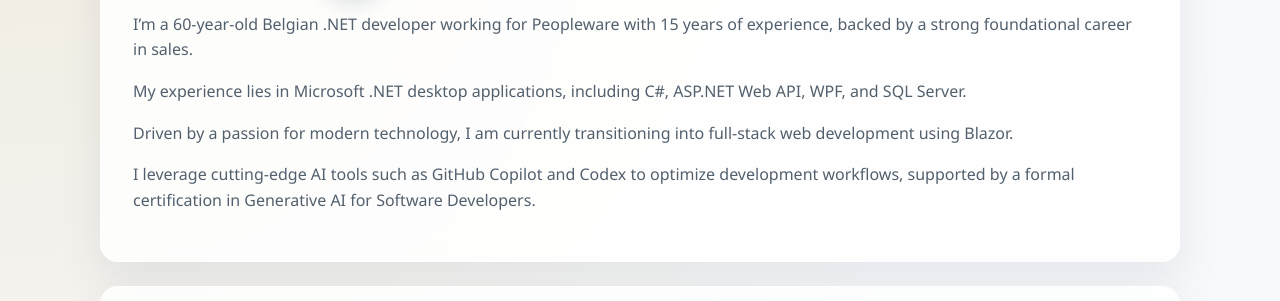
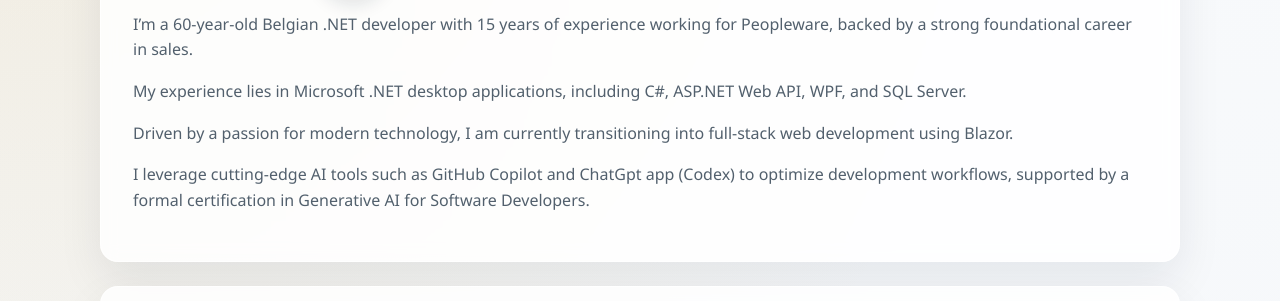
Before and after one commit to guystals/Portfolio, a plain HTML site: page index.html in a window 1280 px wide. Shown: the part 299-600 px from the top of the page. Drawn offline with Linux system fonts and the light colour scheme.

Commit message:
Codex is now chat gpt app

```diff
--- a/index.html
+++ b/index.html
@@ -37,7 +37,7 @@
                         <img class="about-photo" src="guy-photo.jpg" alt="Portrait of Guy Stals" loading="lazy"
                             width="72" height="72" />
                     </div>
-                    <p>I’m a 60-year-old Belgian .NET developer working for Peopleware with 15 years of experience,
+                    <p>I’m a 60-year-old Belgian .NET developer with 15 years of experience working for Peopleware,
                         backed by a strong
                         foundational
                         career in sales.</p>
@@ -45,7 +45,8 @@
                         WPF, and SQL Server.</p>
                     <p>Driven by a passion for modern technology, I am currently transitioning into full-stack web
                         development using Blazor.</p>
-                    <p>I leverage cutting-edge AI tools such as GitHub Copilot and Codex to optimize development
+                    <p>I leverage cutting-edge AI tools such as GitHub Copilot and ChatGpt app (Codex) to optimize
+                        development
                         workflows, supported by a formal certification in Generative AI for Software Developers.</p>
                 </div>
             </div>
```
